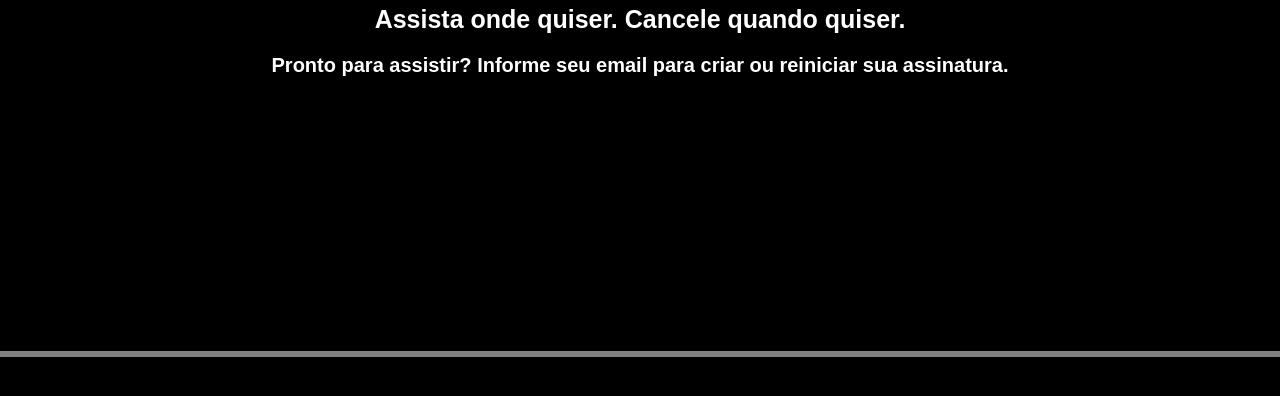
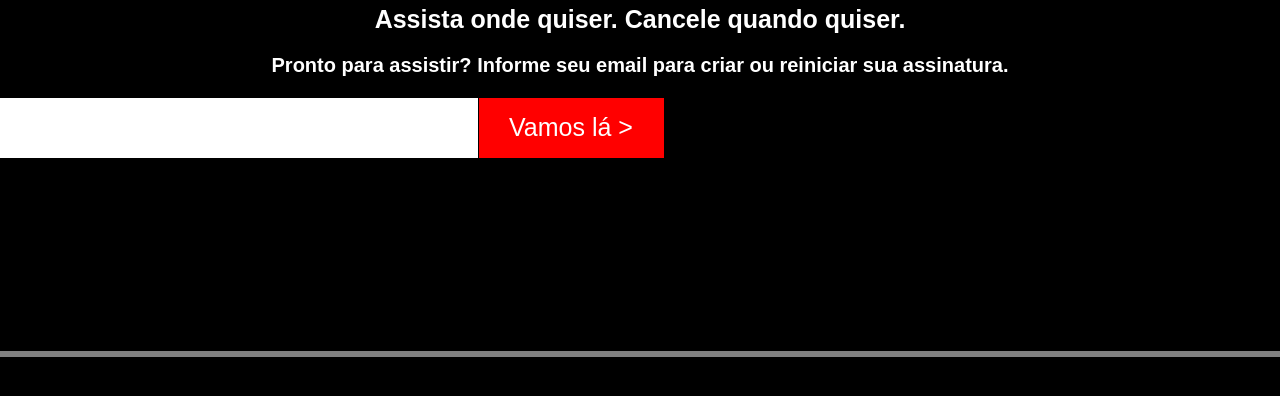
Before and after one commit to mvbrazz/ProjetoWeb2021, a plain HTML site: page index.html in a window 1280 px wide. Shown: the part 394-790 px from the top of the page. Drawn offline with Linux system fonts and the light colour scheme.

Commit message:
Mudança dos nomes das divs usadas

```diff
--- a/index.html
+++ b/index.html
@@ -16,8 +16,8 @@
     <h1>mais. Sem limites.</h1>
     <h2>Assista onde quiser. Cancele quando quiser.</h2>
     <h3>Pronto para assistir? Informe seu email para criar ou reiniciar sua assinatura.</h3>
-    <div class="espaço_email"><div class="email">Email</div></div>
-    <div class="espaço_email_vermelho"><div class="vamos_la">Vamos lá ></div></div>
+    <div class="espaco_email"><div class="email">Email</div></div>
+    <div class="espaco_email_vermelho"><div class="vamos_la">Vamos lá ></div></div>
    </main>
 
 
```
